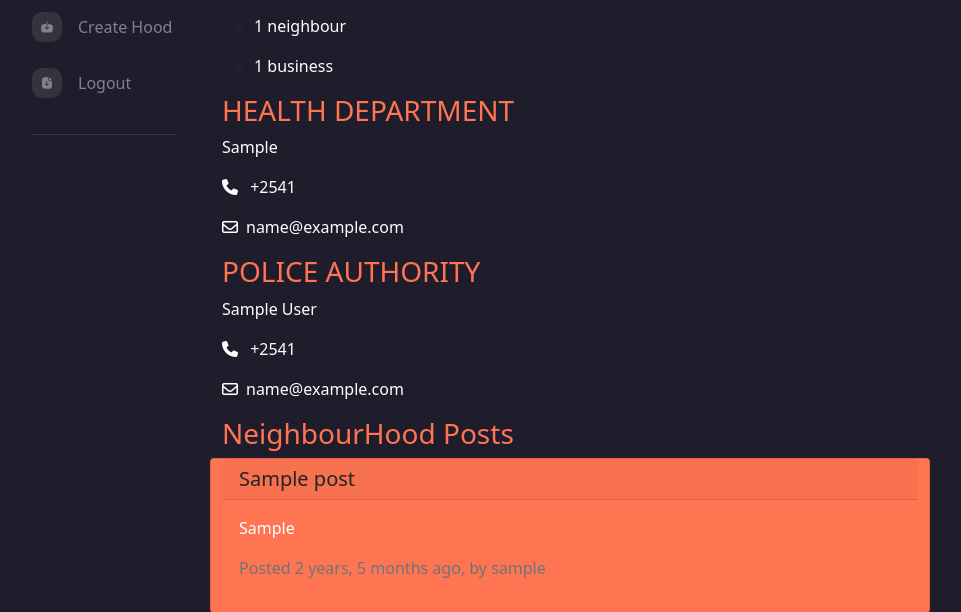
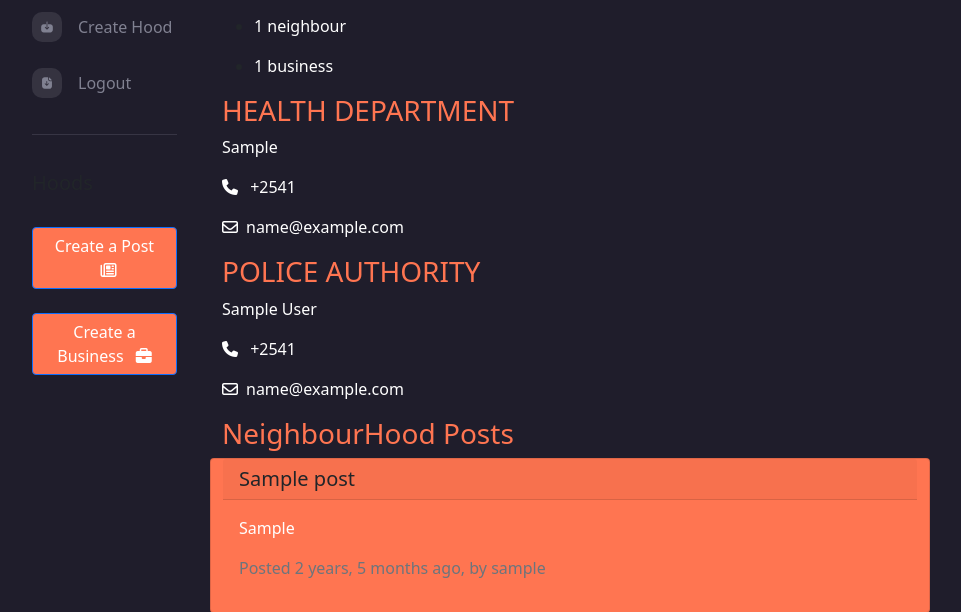
Before and after one commit to r00t254/jamii-bora-1, a Django app: page /hood/1 in a window 1280 px wide. Shown: the part 256-868 px from the top of the page, without its empty margins (92-1053 px from the left). Run offline with Django 4.2, Linux system fonts and the light colour scheme; the first user in the database is signed in; tables that the repository leaves empty hold one stand-in row (Sample ...); some libraries are stand-ins or nearby versions.

Commit message:
Create a post form

```diff
--- a/nyumba/templates/hood.html
+++ b/nyumba/templates/hood.html
@@ -30,6 +30,30 @@
             </div>
         </div>
 
+        <div class="side-wrapper">
+
+            {% if request.user.profile.neighbourhood == hood %}
+            <h5>Hoods</h5>
+            <div class="side-menu">
+                <div class="HOOD">
+
+
+                    <a href="{% url 'post' hood_id=hood.id %}"> <button class="btn btn-primary mt-4 hood-btn">Create a Post <i
+                                    style="color: #fff" class="far ms-2 fa-newspaper"></i></button></a>
+
+                </div>
+            </div>
+
+
+            <div class="HOOD">
+
+                <a href="{% url 'create-business' id=hood.id %}"> <button class="btn btn-primary mt-4 hood-btn">Create a Business
+                            <i style="color: #fff" class="fas ms-2 fa-briefcase"></i></button></a>
+            </div>
+
+
+            {%endif%}
+        </div>
     </div>
 
 
--- a/nyumba/views.py
+++ b/nyumba/views.py
@@ -1,7 +1,7 @@
 from django.shortcuts import render, redirect, get_object_or_404
 from .models import Profile, NeighbourHood, Business, Post
 from django.contrib.auth.models import User
-from .forms import ProfileForm, HoodForm, BusinessForm
+from .forms import ProfileForm, HoodForm, BusinessForm, PostForm
 from django.contrib.auth import authenticate, login, logout
 from django.contrib.auth.decorators import login_required
 # Create your views here.
@@ -98,6 +98,22 @@ def createbusiness(request, id):
             form = BusinessForm()
     return render(request,'create-business.html',{'hood':hood, 'form':form})
 
+@login_required(login_url='/accounts/login/')
+def post(request, hood_id):
+    hood = NeighbourHood.objects.get(id=hood_id)
+    current_user = request.user
+    form = PostForm(request.POST, request.FILES)
+    if request.method == 'POST':
+        if form.is_valid():
+            post = form.save(commit=False)
+            post.user = request.user
+            post.neighbourhood = hood
+            post.save()
+            return redirect ('neighbourhood', hood_id)
+        else:
+            form = PostForm()
+    return render(request,'post.html',{'hood':hood, 'form':form})
+
 
 
 @login_required(login_url='login')
```
Also changed, not shown: nyumba/forms.py (+5 -2 lines).
